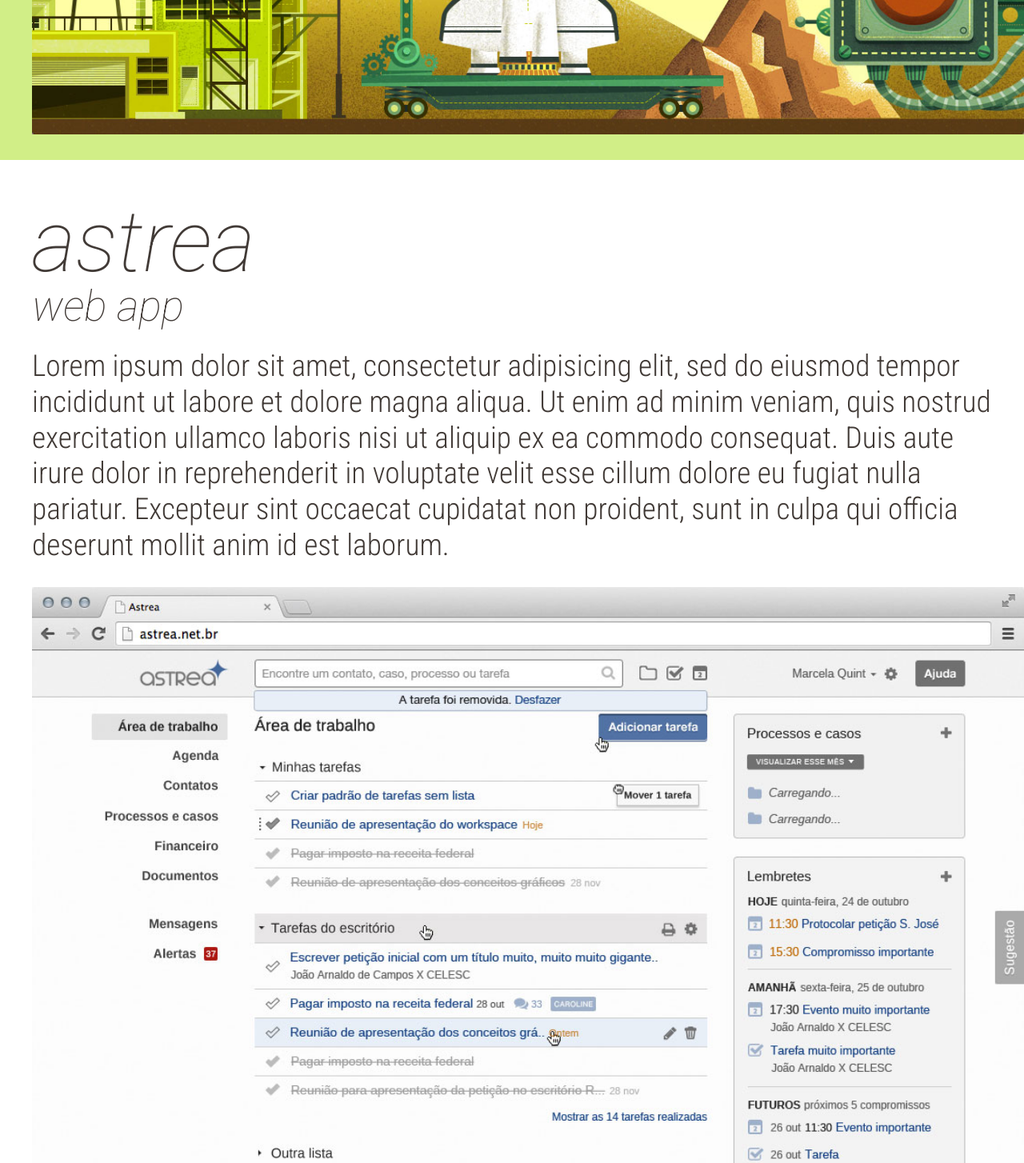
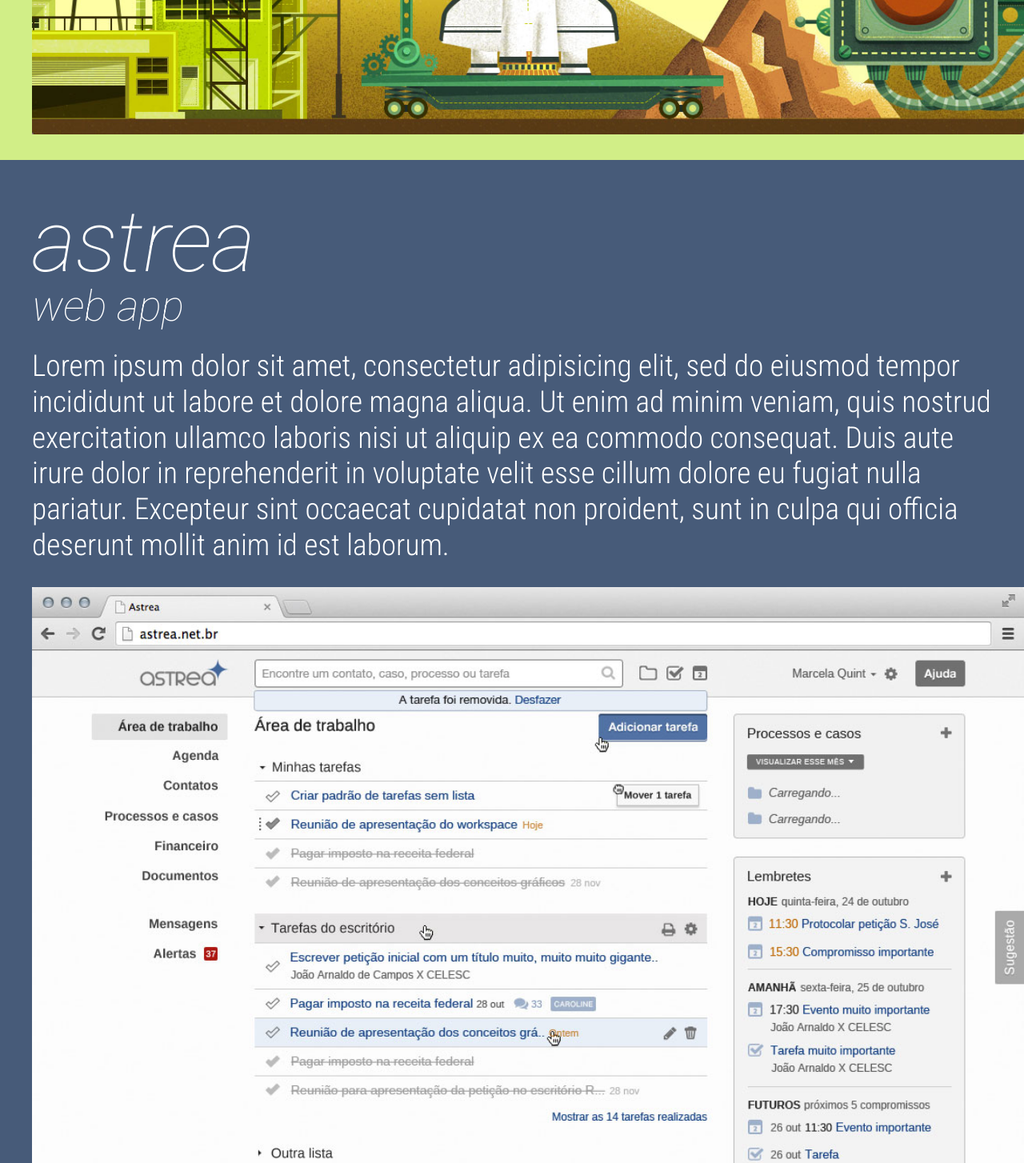
Before and after one commit to Aerochimps/aerochimps-dot-com, a PHP site: page / in a window 1280 px wide. Shown: the part 5046-6500 px from the top of the page at 80% size. Run offline with PHP 8.4, Linux system fonts and the light colour scheme; style sheets or scripts are compiled from the project's sources.

Commit message:
.project.astrea color scheme

```diff
--- a/www/sass/structure.scss
+++ b/www/sass/structure.scss
@@ -218,6 +218,17 @@ strong {font-weight: bold;}
 .project.aws header strong,
 .project.aws .description p {color: rgba(0,0,0, 0.8);}
 
+/********************************************/
+/* .project.astrea */
+/********************************************/
+ .project.astrea {
+	 background-color: rgba(25, 50, 88, 0.8);
+ }
+
+.project.astrea header h1,
+.project.astrea header strong,
+.project.astrea .description p {color: rgba(255,255,255, 1);}
+
 /***********************************************************/
 /* .mainFooter */
 /***********************************************************/
```
